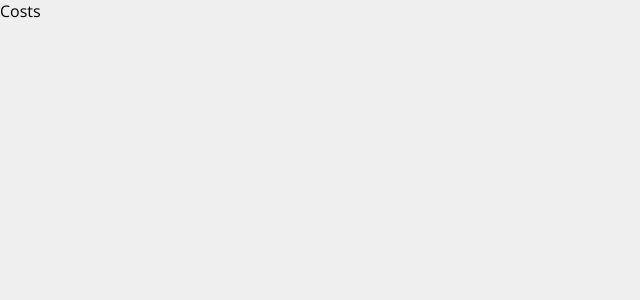
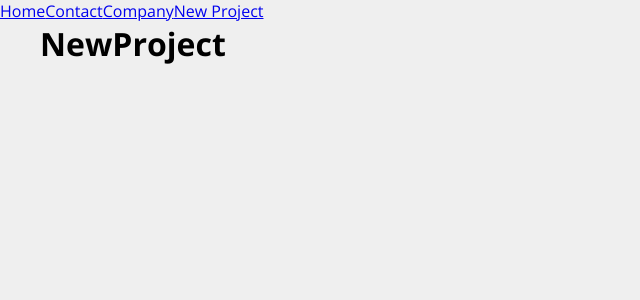
Before and after one commit to JuniorWender/Costs, a React (Create React App) app: page /NewProject in a window 1280 px wide. Shown: the top 300 px of the page, without its empty margins (0-640 px from the left). Built offline with nearby package versions, Linux system fonts and the light colour scheme.

Commit message:
create basic components and add routes

```diff
--- a/src/App.js
+++ b/src/App.js
@@ -1,8 +1,29 @@
+import { BrowserRouter as Router, Link, Route, Routes } from 'react-router-dom'
+import Company from './components/pages/Company'
+import Contact from './components/pages/Contact'
+import Home from './components/pages/Home'
+import NewProject from './components/pages/NewProject'
+
+import Container from './components/layout/Container'
+
 function App() {
   return (
-    <div className="App">
-      <p>Costs</p>
-    </div>
+    <Router>
+      <ul>
+        <Link to="/">Home</Link>
+        <Link to="/Contact">Contact</Link>
+        <Link to="/Company">Company</Link>
+        <Link to="/NewProject">New Project</Link>
+      </ul>
+      <Container customClass="min-heigth">
+        <Routes>
+          <Route exact path="/" element={<Home/>}/>
+          <Route path="/Contact" element={<Contact/>}/>
+          <Route path="/Company" element={<Company/>}/>
+          <Route path="/NewProject" element={<NewProject/>}/>
+        </Routes>
+      </Container>
+    </Router>
   );
 }
 
--- /dev/null
+++ b/src/components/layout/Container.js
@@ -0,0 +1,11 @@
+import styles from './Container.module.css'
+
+function Container(props){
+    return(
+        <div className={`${styles.container} ${styles[props.customClass]}`}>
+            {props.children}
+        </div>
+    )
+}
+
+export default Container
--- /dev/null
+++ b/src/components/layout/Container.module.css
@@ -0,0 +1,20 @@
+.container{
+    width: 1200px;
+    display: flex;
+    justify-content: space-between;
+    margin: auto;
+    flex-wrap: wrap;
+}
+
+.min-heigth{
+    min-height: 75%;
+}
+
+.start{
+    justify-content: flex-start;
+}
+
+.column{
+    flex-direction: column;
+    justify-content: flex-start;
+}
--- /dev/null
+++ b/src/components/pages/Company.js
@@ -0,0 +1,5 @@
+function Company() {
+    return <h1>Company</h1>
+}
+
+export default Company;
--- /dev/null
+++ b/src/components/pages/Contact.js
@@ -0,0 +1,5 @@
+function Contact() {
+    return <h1>Contact</h1>
+}
+
+export default Contact;
--- /dev/null
+++ b/src/components/pages/Home.js
@@ -0,0 +1,5 @@
+function Home() {
+    return <h1>Home</h1>
+}
+
+export default Home;
--- /dev/null
+++ b/src/components/pages/NewProject.js
@@ -0,0 +1,5 @@
+function NewProject() {
+    return <h1>NewProject</h1>
+}
+
+export default NewProject;
```
